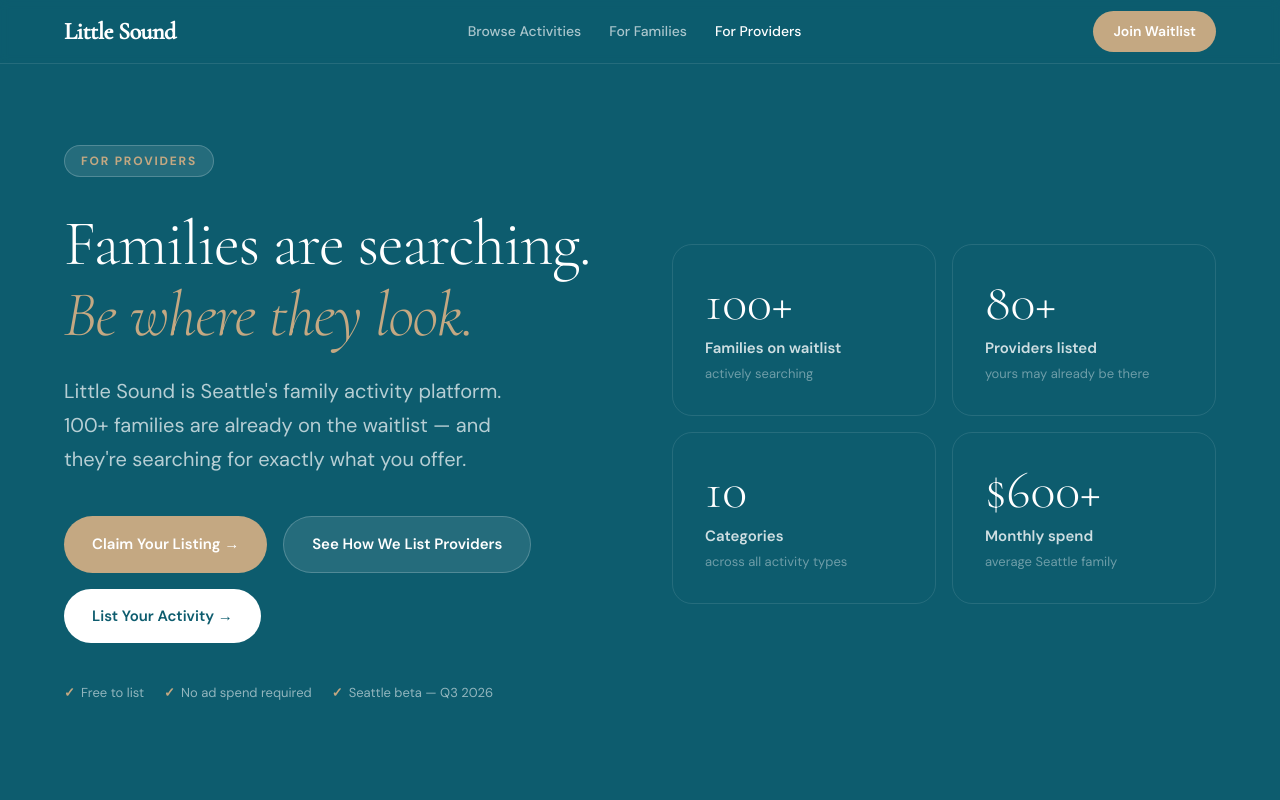
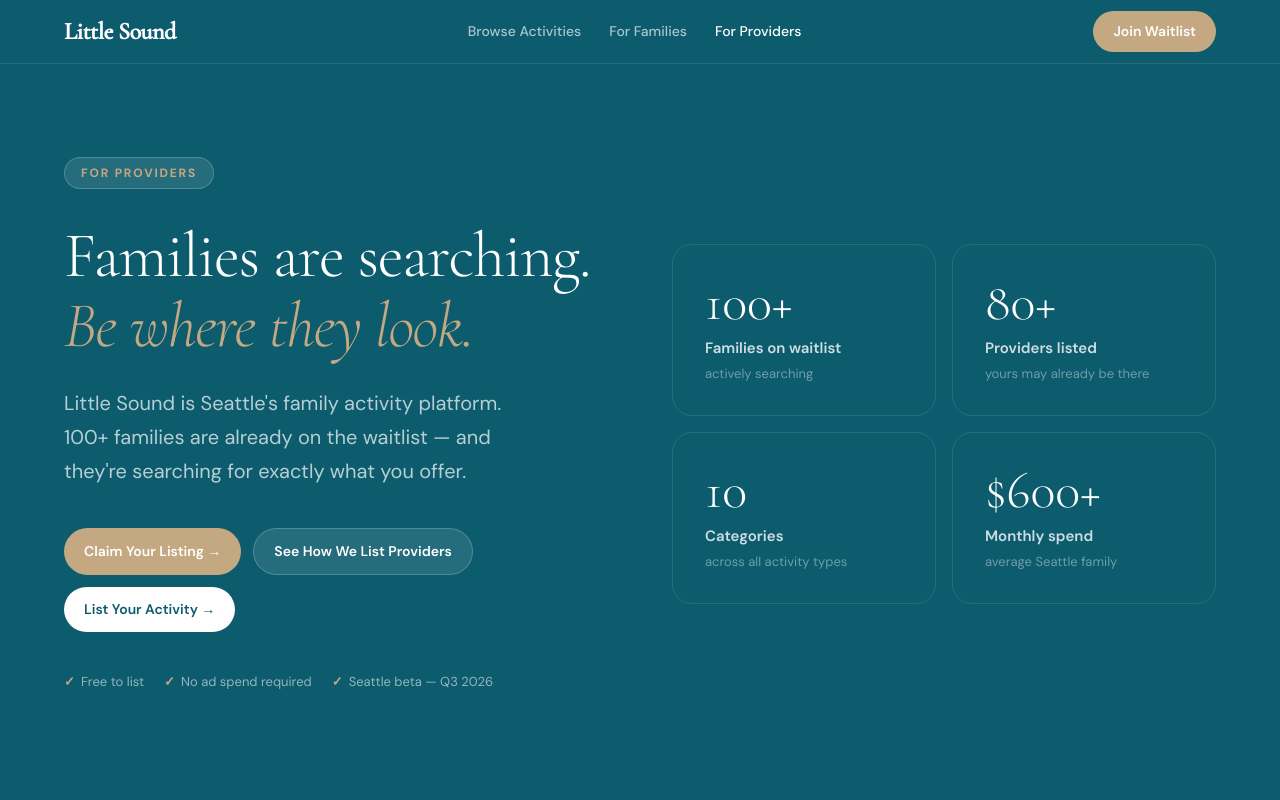
Before and after one commit to thelittlesound/littlesound-landing, a Next.js app: page /for-providers in a window 1280 px wide. Shown: the top 800 px of the page. Built offline with nearby package versions, Linux system fonts and the light colour scheme.

Commit message:
fix: align provider CTA buttons on one row

```diff
--- a/app/for-providers/page.tsx
+++ b/app/for-providers/page.tsx
@@ -92,22 +92,22 @@ export default function ForProviders() {
               Little Sound is Seattle&apos;s family activity platform. 100+ families are already on the waitlist — and they&apos;re searching for exactly what you offer.
             </p>
 
-            <div className="flex flex-col sm:flex-row flex-wrap gap-4 mb-10">
+            <div className="flex flex-row flex-wrap gap-3 mb-10">
               <a
                 href="mailto:hello@thelittlesound.com"
-                className="inline-flex items-center justify-center gap-2 bg-[#C4A882] hover:bg-[#A8865A] text-white font-semibold rounded-full px-7 py-4 text-[15px] transition-all duration-200 hover:-translate-y-0.5"
+                className="inline-flex items-center justify-center gap-2 bg-[#C4A882] hover:bg-[#A8865A] text-white font-semibold rounded-full px-5 py-3 text-[14px] transition-all duration-200 hover:-translate-y-0.5"
               >
                 Claim Your Listing →
               </a>
               <Link
                 href="/discover"
-                className="inline-flex items-center justify-center gap-2 bg-white/10 hover:bg-white/20 text-white font-semibold rounded-full px-7 py-4 text-[15px] transition-all duration-200 border border-white/20"
+                className="inline-flex items-center justify-center gap-2 bg-white/10 hover:bg-white/20 text-white font-semibold rounded-full px-5 py-3 text-[14px] transition-all duration-200 border border-white/20"
               >
                 See How We List Providers
               </Link>
               <Link
                 href="/providers/signup"
-                className="inline-flex items-center justify-center gap-2 bg-white text-[#0D5C6E] hover:bg-white/90 font-semibold rounded-full px-7 py-4 text-[15px] transition-all duration-200 hover:-translate-y-0.5"
+                className="inline-flex items-center justify-center gap-2 bg-white text-[#0D5C6E] hover:bg-white/90 font-semibold rounded-full px-5 py-3 text-[14px] transition-all duration-200 hover:-translate-y-0.5"
               >
                 List Your Activity →
               </Link>
```
